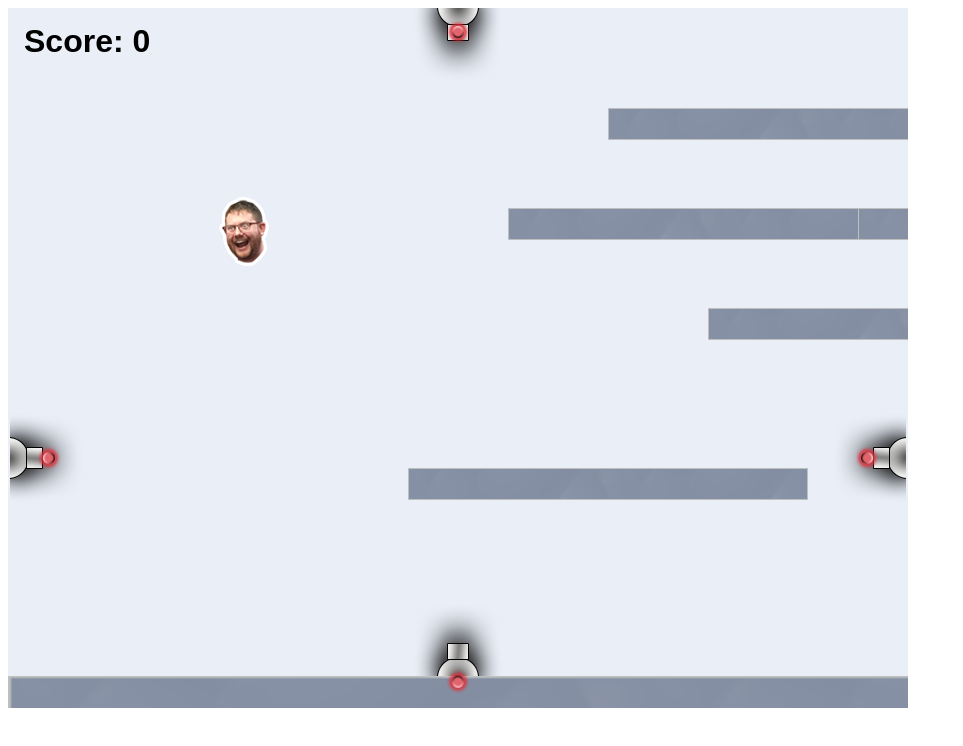
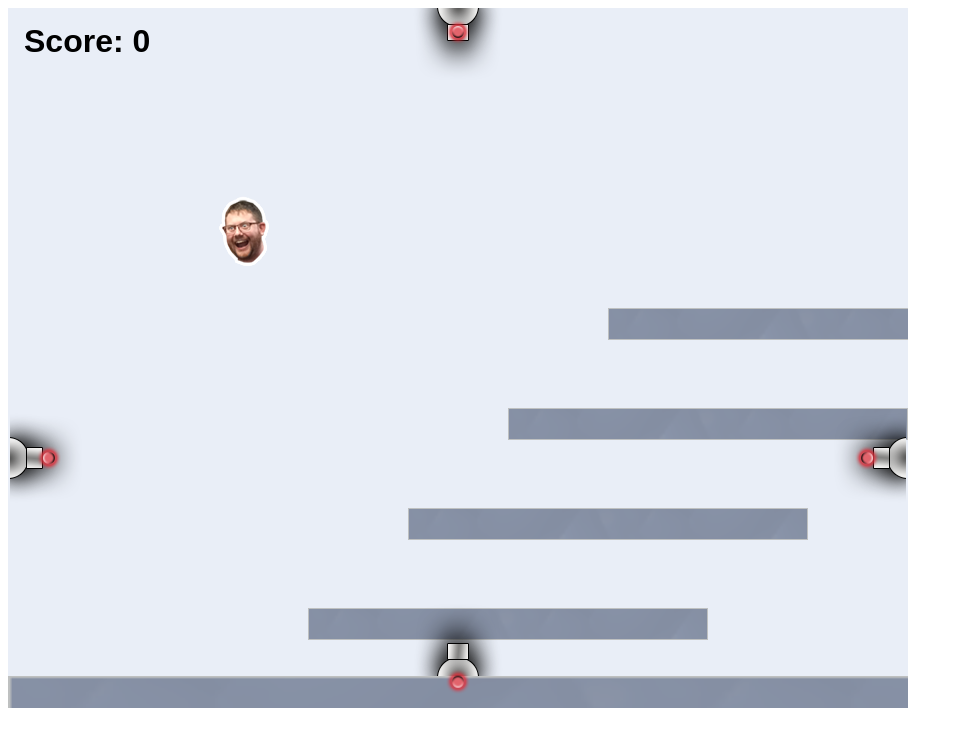
Before and after one commit to krisnamedina/krisnamedina.github.io, a website: page projects/platformer/index.html in a window 1280 px wide. Shown: the whole page, without its empty margins (0-963 px from the left). Drawn offline with Linux system fonts and the light colour scheme; animation ran at ten frames a second.

Commit message:
create awesome platformer game

```diff
--- a/projects/platformer/js/init/platform.js
+++ b/projects/platformer/js/init/platform.js
@@ -1,4 +1,4 @@
-(function (window) {
+(function(window) {
     'use strict';
     window.opspark = window.opspark || {};
     window.opspark.platform = window.opspark.platform || {};
@@ -23,7 +23,7 @@
      *      scaleY: OPTIONAL The scale factor on the y-axis, this value will
      *              stretch the platform in height.
      */
-    platform.init = function (game) {
+    platform.init = function(game) {
         ////////////////////////////////////////////////////////////////////////
         // ALL YOUR CODE GOES BELOW HERE ///////////////////////////////////////
 
@@ -35,11 +35,11 @@
         platform.create(0, game.world.height - 32, 3, 2);
 
         // example:
-        platform.create(400, 460);
-        platform.create(500, 200);
-        platform.create(600, 100);
-        platform.create(700, 300);
-        platform.create(850, 200);
+        platform.create(600, 300);
+        platform.create(500, 400);
+        platform.create(400, 500);
+        platform.create(300, 600);
+        platform.create(200, 700);
 
         // ALL YOUR CODE GOES ABOVE HERE ///////////////////////////////////////
         ////////////////////////////////////////////////////////////////////////
```
Also changed, not shown: projects/platformer/index.html (+3 -0 lines), projects/platformer/js/init/collectable.js (+7 -7 lines).
